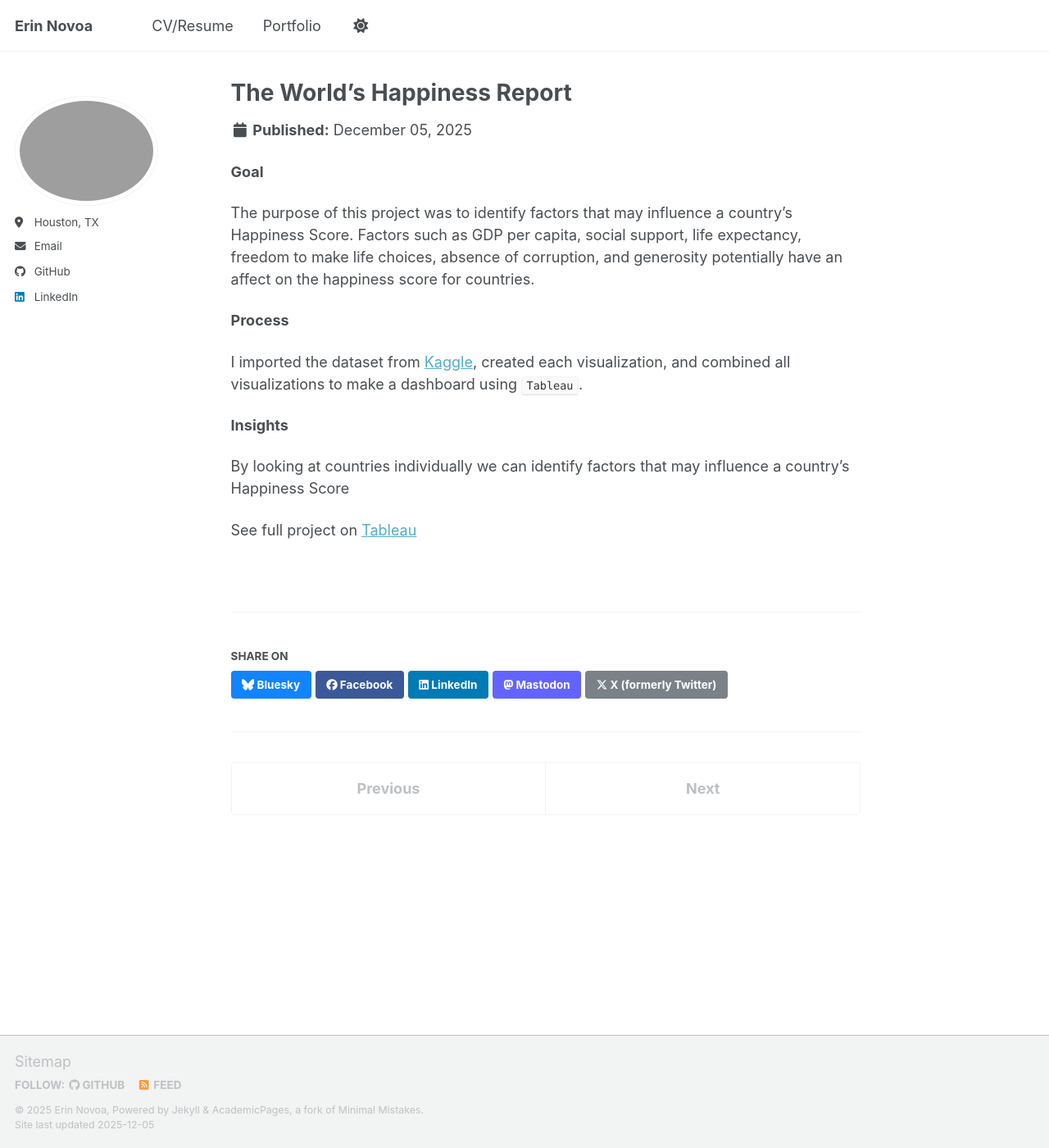
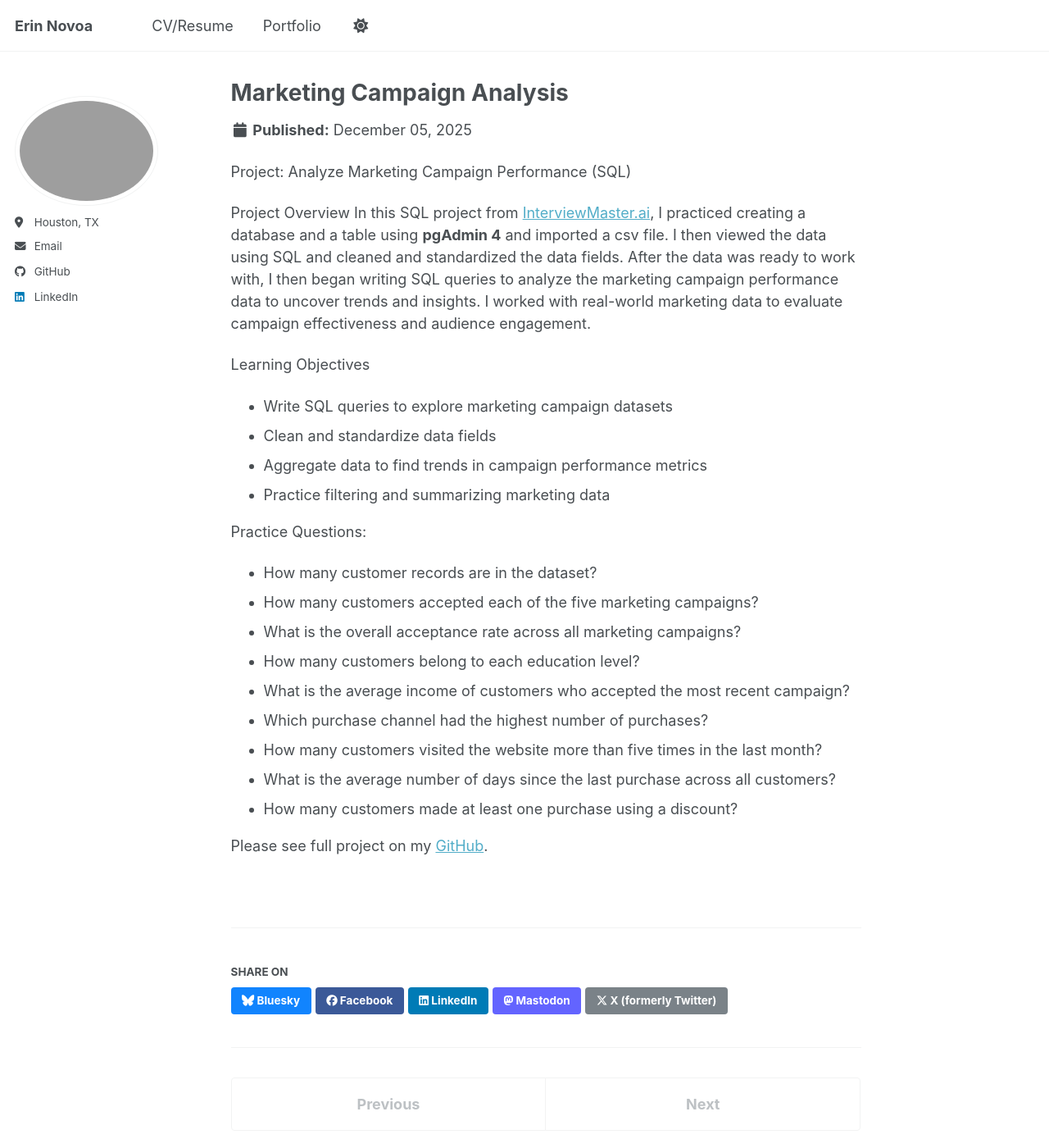
Before and after one commit to eknovoa/eknovoa.github.io, a Jekyll site: the page built from _portfolio/portfolio-1.md, in a window 1280 px wide and 1400 px high. Shown: the whole window at 82% size. Built offline with Jekyll 4.4.1, drawn with Linux system fonts in a browser that asks for light colours; a script bundle is joined from its source files by our own code; library files that are not in the unit come from our copies.

Commit message:
renamed some of the portfolio files and added in a new project and named it portfolio-1

```diff
--- a/_portfolio/portfolio-1.md
+++ b/_portfolio/portfolio-1.md
@@ -1,19 +1,30 @@
 ---
-title: "The World's Happiness Report"
-excerpt: "<img src='https://images.unsplash.com/photo-1509909756405-be0199881695?ixlib=rb-4.0.3&q=85&fm=jpg&crop=entropy&cs=srgb&w=3600'>"
+title: "Marketing Campaign Analysis"
+excerpt: "<img src='https://unsplash.com/photos/multicolored-marketing-freestanding-letter-jyoSxjUE22g'>"
 collection: portfolio
 ---
 
-**Goal**
+Project: Analyze Marketing Campaign Performance (SQL)
 
-The purpose of this project was to identify factors that may influence a country’s Happiness Score. Factors such as GDP per capita, social support, life expectancy, freedom to make life choices, absence of corruption, and generosity potentially have an affect on the happiness score for countries.
+Project Overview
+In this SQL project from [InterviewMaster.ai](https://www.interviewmaster.ai/content/sql/projects/level1projects), I practiced creating a database and a table using __pgAdmin 4__ and imported a csv file. I then viewed the data using SQL and cleaned and standardized the data fields. After the data was ready to work with, I then began writing SQL queries to analyze the marketing campaign performance data to uncover trends and insights. I worked with real-world marketing data to evaluate campaign effectiveness and audience engagement.
 
-**Process**
+Learning Objectives
+- Write SQL queries to explore marketing campaign datasets
+- Clean and standardize data fields
+- Aggregate data to find trends in campaign performance metrics
+- Practice filtering and summarizing marketing data
 
-I imported the dataset from [Kaggle](https://www.kaggle.com/datasets/unsdsn/world-happiness), created each visualization, and combined all visualizations to make a dashboard using `Tableau`.
+Practice Questions:
+- How many customer records are in the dataset?
+- How many customers accepted each of the five marketing campaigns?
+- What is the overall acceptance rate across all marketing campaigns?
+- How many customers belong to each education level?
+- What is the average income of customers who accepted the most recent campaign?
+- Which purchase channel had the highest number of purchases?
+- How many customers visited the website more than five times in the last month?
+- What is the average number of days since the last purchase across all customers?
+- How many customers made at least one purchase using a discount?
 
-**Insights**
 
-By looking at countries individually we can identify factors that may influence a country’s Happiness Score
-
-See full project on [Tableau](https://public.tableau.com/app/profile/erin.novoa/viz/TheWorldsHappinessReport/Dashboard1)
+Please see full project on my [GitHub](https://github.com/eknovoa/SQL/tree/main/marketing_campaign_analysis).
```
Also changed, not shown: _portfolio/portfolio-2.md (+6 -12 lines), _portfolio/portfolio-4.md (added, +25 -0 lines).
